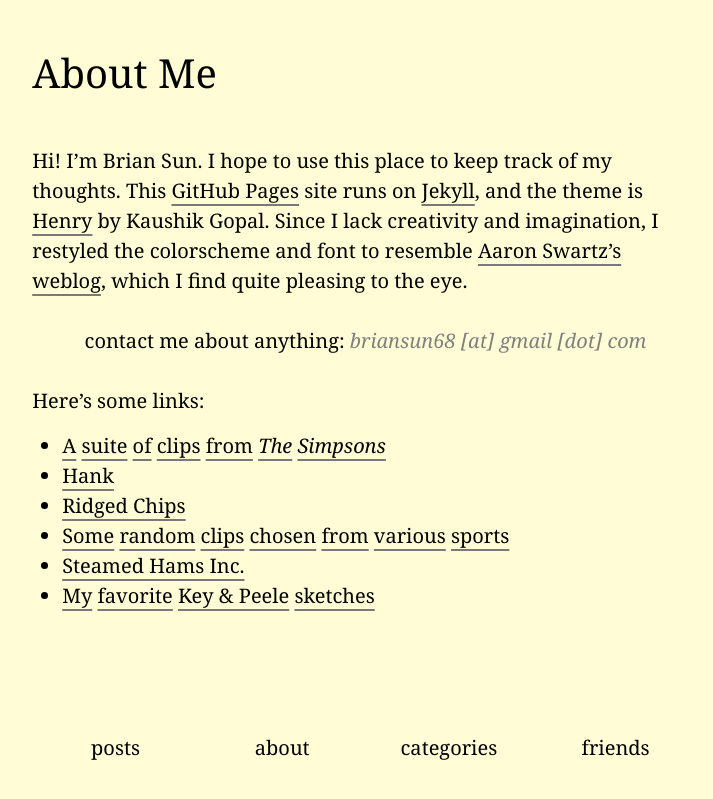
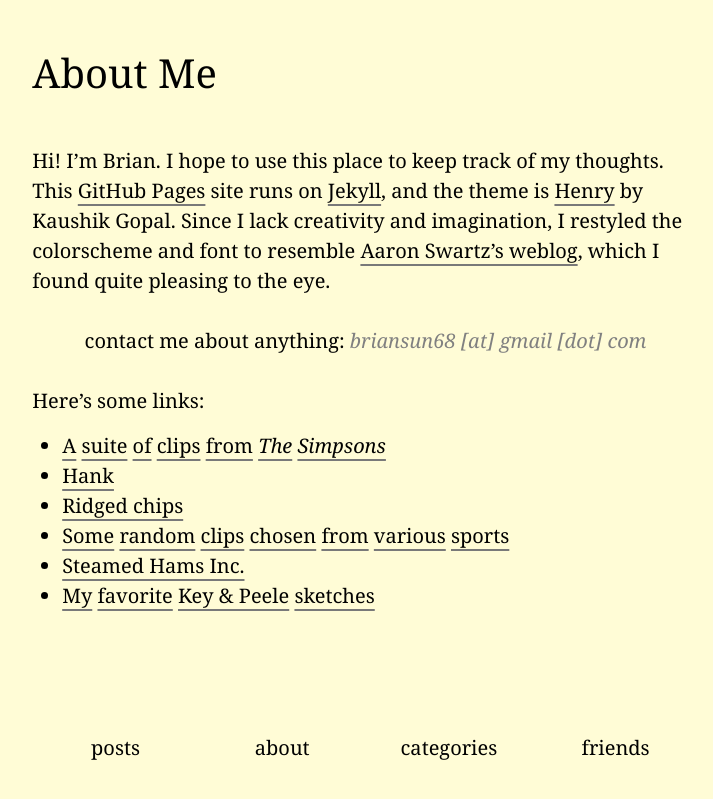
Before and after one commit to sunbri/sunbri.github.io, a Jekyll site: the page docs/about/index.html, which Jekyll copies as it is, in a window 1280 px wide. Shown: the top 799 px of the page, without its empty margins (90-803 px from the left). Built offline with Jekyll 4.4.1, drawn with Linux system fonts in a browser that asks for light colours.

Commit message:
another about update

```diff
--- a/docs/about/index.html
+++ b/docs/about/index.html
@@ -47,11 +47,11 @@
     </header>
 
     <article class="post-content">
-        <p>Hi! I’m Brian Sun. I hope to use this place to keep track of my thoughts.
+        <p>Hi! I’m Brian. I hope to use this place to keep track of my thoughts.
 This <a href="https://pages.github.com">GitHub Pages</a> site runs on <a href="https://jekyllrb.com">Jekyll</a>, and the theme is
 <a href="https://github.com/kaushikgopal/henry-jekyll/blob/main/README.md#henry-in-the-wild">Henry</a> by Kaushik Gopal. Since I lack creativity and
 imagination, I restyled the colorscheme and font to resemble <a href="http://www.aaronsw.com/weblog/">Aaron
-Swartz’s weblog</a>, which I find quite pleasing to the eye.</p>
+Swartz’s weblog</a>, which I found quite pleasing to the eye.</p>
 
 <p style="text-align: center;">contact me about anything: <span style="color: grey; font-style: italic">briansun68 [at] gmail [dot] com</span></p>
 
@@ -65,7 +65,7 @@
   <li><a href="https://www.youtube.com/watch?v=R9agqhDpv4E">A</a> <a href="https://www.youtube.com/watch?v=Ypx0Q2t_R1g">suite</a> <a href="https://www.youtube.com/watch?v=2EwvmpFC1Fo">of</a> <a href="https://www.youtube.com/watch?v=JQH2rmQ5-vk">clips</a>
 <a href="https://www.youtube.com/watch?v=dgct3Jn8pFA">from</a> <a href="https://www.youtube.com/watch?v=iHT2S-DxFsY"><em>The</em></a> <a href="https://www.youtube.com/watch?v=_YPK1iLqg5c"><em>Simpsons</em></a></li>
   <li><a href="https://www.nytimes.com/2022/02/20/us/lake-tahoe-bear.html">Hank</a></li>
-  <li><a href="https://www.youtube.com/watch?v=bBO4zb3k5_A">Ridged Chips</a></li>
+  <li><a href="https://www.youtube.com/watch?v=bBO4zb3k5_A">Ridged chips</a></li>
   <li><a href="https://youtu.be/0U3ximZ9syQ?t=18">Some</a> <a href="https://youtu.be/cQeJ8YQuqh8?t=16">random</a>
 <a href="https://youtu.be/H0qc7WZvEAY?t=3">clips</a> <a href="https://www.youtube.com/watch?v=gKQOXYB2cd8">chosen</a> <a href="https://youtu.be/NSnAvhvfniw?t=31">from</a>
 <a href="https://youtu.be/2nC9z57MuaI?t=390">various</a> <a href="https://www.youtube.com/watch?v=csLW27ga_vY">sports</a></li>
```
Also changed, not shown: docs/feed.xml (+1 -1 lines).
